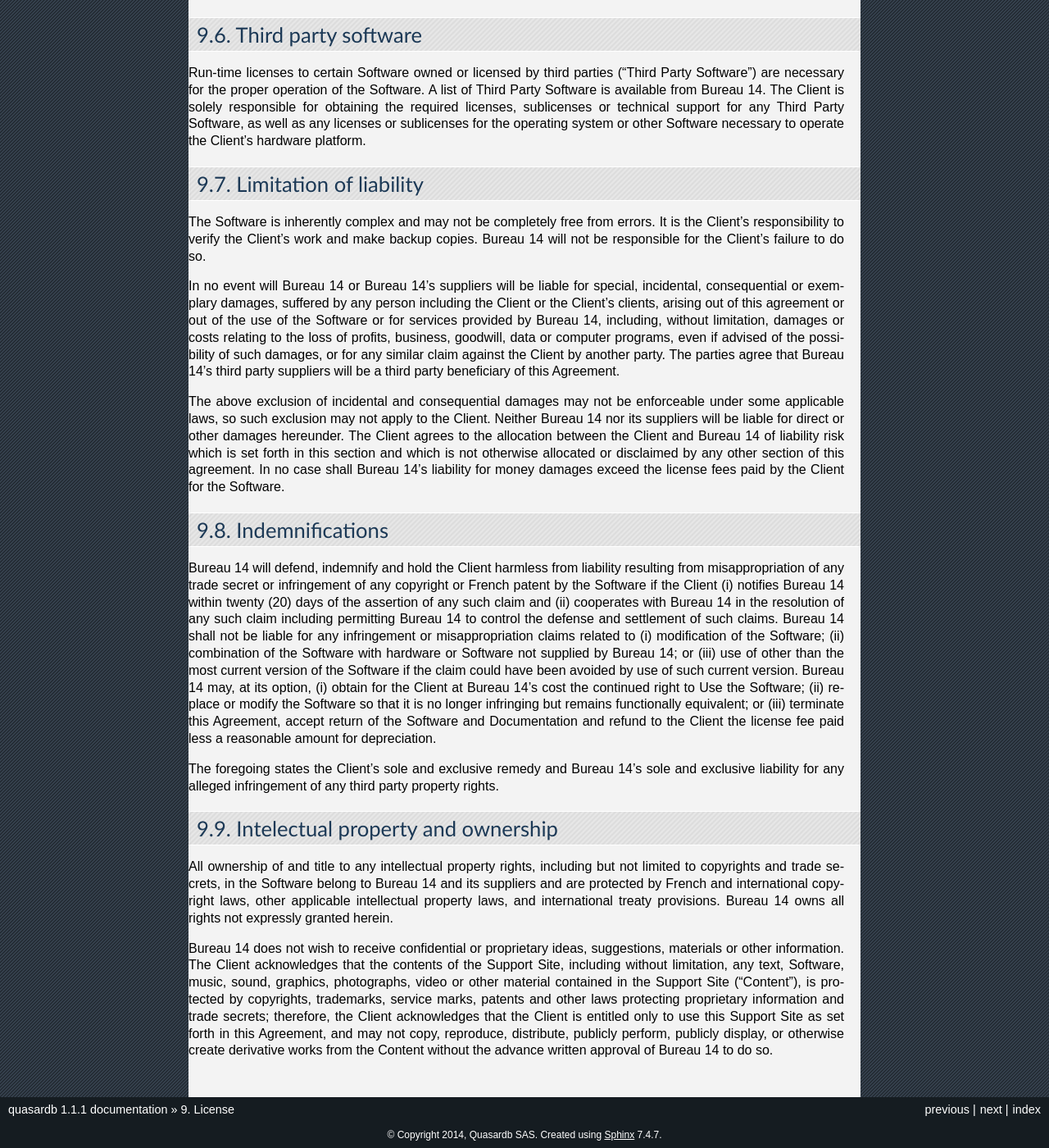
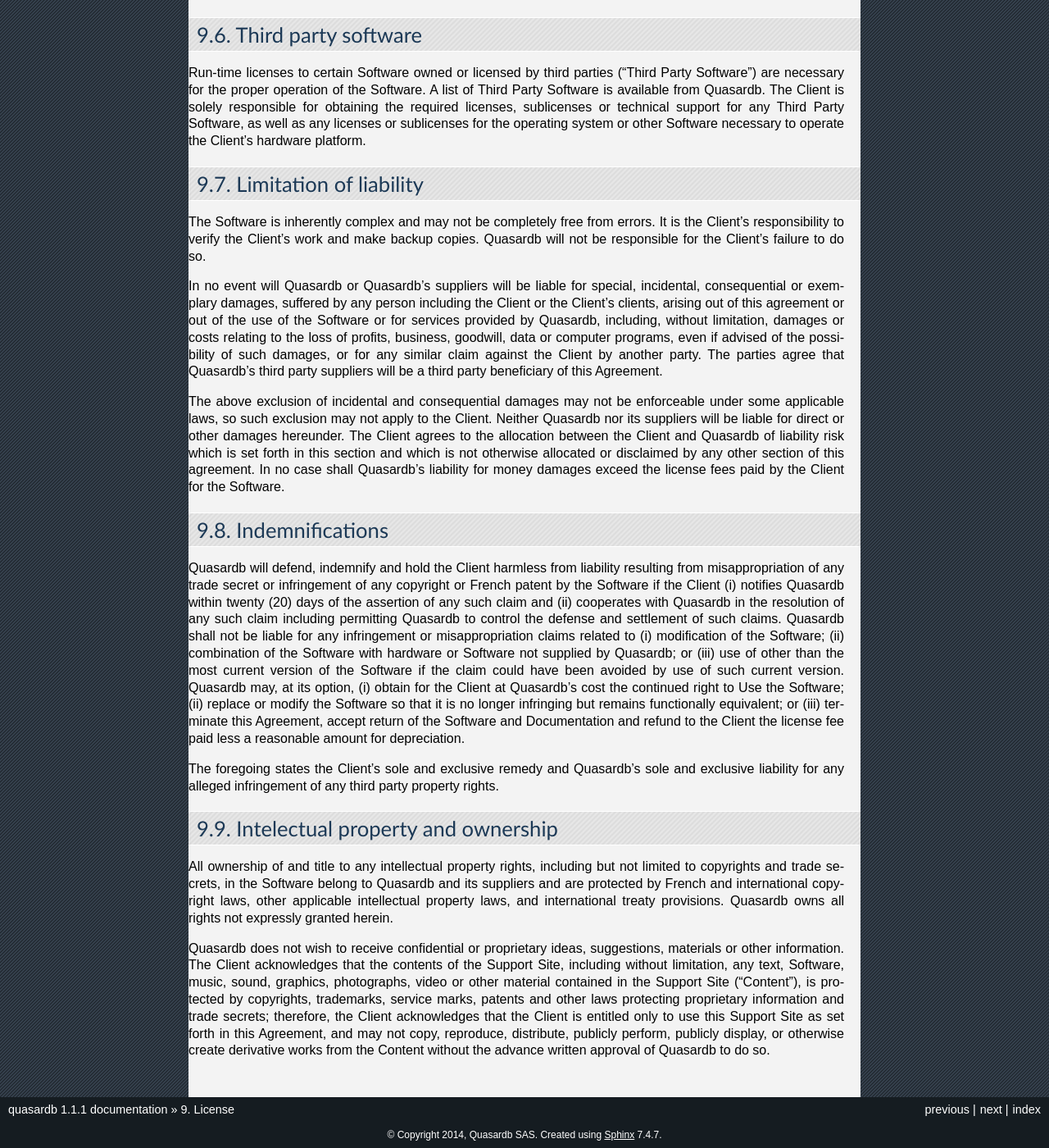
Before and after one commit to iltommi/qdb-documentation, a Sphinx documentation site: the page built from source/license.rst, in a window 1280 px wide and 1400 px high, scrolled down 1968 px. Shown: the whole window at 82% size. Built offline with Sphinx 7.4.7, drawn with Linux system fonts in a browser that asks for light colours; some of the changed text lies outside the part shown.

Commit message:
Change all license.rst references to b14 to Quasardb.

```diff
--- a/source/license.rst
+++ b/source/license.rst
@@ -31,7 +31,7 @@ When your quasardb license expires:
  #. You are not eligible for upgrades or dedicated assistance.
  #. You may report bugs at `bug@quasardb.net <bug@quasardb.net>`_,
 
-Please contact your Bureau 14 representative to renew your license (see :doc:`contact`).
+Please contact your Quasardb representative to renew your license (see :doc:`contact`).
 
 Scope of the licensed rights
 ----------------------------
@@ -39,7 +39,7 @@ Scope of the licensed rights
 Software Use
 ++++++++++++
 
-Provided the Client has paid the applicable license fees, BUREAU 14 grants the
+Provided the Client has paid the applicable license fees, Quasardb grants the
 Client a non-exclusive, non-transferable right to load, store, execute and
 modify (only as described in the Documentation) (“Use”) the object code
 version of the Software specifically limited to the Licensed Configuration as
@@ -55,7 +55,7 @@ Updates and Upgrades
 ++++++++++++++++++++
 
 Provided the Client has ordered and paid for Product Support, his Use of the
-Software includes Updates and Upgrades BUREAU 14 provides to the Client.
+Software includes Updates and Upgrades Quasardb provides to the Client.
 
 Runtime programs
 ++++++++++++++++
@@ -92,7 +92,7 @@ others to attempt any of the foregoing.
 The Client may not loan, rent, lease, provide a service for which the Client
 charges a fee, license or otherwise transfer the Software or any copy thereof,
 to or for the benefit of a third party.  The Client may not delete or change
-any of the proprietary rights notices of BUREAU 14 and its suppliers appearing
+any of the proprietary rights notices of Quasardb and its suppliers appearing
 on the Software or Documentation and the Client agrees to reproduce all such
 notices on each copy he is permitted to make under this Agreement.
 
@@ -102,7 +102,7 @@ Interoperability
 ++++++++++++++++
 
 In the event the Client needs to provide for interoperability with his own
-software or hardware, the Client must first contact BUREAU 14 to receive such
+software or hardware, the Client must first contact Quasardb to receive such
 interoperability assistance and the Client will not reverse engineer the
 Software on his own.
 
@@ -111,7 +111,7 @@ Third party software
 
 Run-time licenses to certain Software owned or licensed by third parties
 (“Third Party Software”) are necessary for the proper operation of the
-Software. A list of Third Party Software is available from Bureau 14. The
+Software. A list of Third Party Software is available from Quasardb. The
 Client is solely responsible for obtaining the required licenses, sublicenses
 or technical support for any Third Party Software, as well as any licenses or
 sublicenses for the operating system or other Software necessary to operate
@@ -122,48 +122,48 @@ Limitation of liability
 
 The Software is inherently complex and may not be completely free from errors.
 It is the Client’s responsibility to verify the Client’s work and make backup
-copies. Bureau 14 will not be responsible for the Client’s failure to do so.
+copies. Quasardb will not be responsible for the Client’s failure to do so.
 
-In no event will Bureau 14 or Bureau 14’s suppliers will be liable for
+In no event will Quasardb or Quasardb’s suppliers will be liable for
 special, incidental, consequential or exemplary damages, suffered by any
 person including the Client or the Client’s clients, arising out of this
-agreement or out of the use of the Software or for services provided by Bureau
-14, including, without limitation, damages or costs relating to the loss of
+agreement or out of the use of the Software or for services provided by Quasardb,
+including, without limitation, damages or costs relating to the loss of
 profits, business, goodwill, data or computer programs, even if advised of the
 possibility of such damages, or for any similar claim against the Client by
-another party. The parties agree that Bureau 14’s third party suppliers will
+another party. The parties agree that Quasardb’s third party suppliers will
 be a third party beneficiary of this Agreement.
 
 The above exclusion of incidental and consequential damages may not be
 enforceable under some applicable laws, so such exclusion may not apply to the
-Client. Neither Bureau 14 nor its suppliers will be liable for direct or other
+Client. Neither Quasardb nor its suppliers will be liable for direct or other
 damages hereunder. The Client agrees to the allocation between the Client and
-Bureau 14 of liability risk which is set forth in this section and which is
+Quasardb of liability risk which is set forth in this section and which is
 not otherwise allocated or disclaimed by any other section of this agreement.
-In no case shall Bureau 14’s liability for money damages exceed the license
+In no case shall Quasardb’s liability for money damages exceed the license
 fees paid by the Client for the Software.
 
 Indemnifications
 ----------------
 
-Bureau 14 will defend, indemnify and hold the Client harmless from liability
+Quasardb will defend, indemnify and hold the Client harmless from liability
 resulting from misappropriation of any trade secret or infringement of any
-copyright or French patent by the Software if the Client (i) notifies Bureau
-14 within twenty (20) days of the assertion of any such claim and (ii)
-cooperates with Bureau 14 in the resolution of any such claim including
-permitting Bureau 14 to control the defense and settlement of such claims.
-Bureau 14 shall not be liable for any infringement or misappropriation claims
+copyright or French patent by the Software if the Client (i) notifies Quasardb
+within twenty (20) days of the assertion of any such claim and (ii)
+cooperates with Quasardb in the resolution of any such claim including
+permitting Quasardb to control the defense and settlement of such claims.
+Quasardb shall not be liable for any infringement or misappropriation claims
 related to (i) modification of the Software; (ii) combination of the Software
-with hardware or Software not supplied by Bureau 14; or (iii) use of other
+with hardware or Software not supplied by Quasardb; or (iii) use of other
 than the most current version of the Software if the claim could have been
-avoided by use of such current version. Bureau 14 may, at its option, (i)
-obtain for the Client at Bureau 14’s cost the continued right to Use the
+avoided by use of such current version. Quasardb may, at its option, (i)
+obtain for the Client at Quasardb’s cost the continued right to Use the
 Software; (ii) replace or modify the Software so that it is no longer
 infringing but remains functionally equivalent; or (iii) terminate this
 Agreement, accept return of the Software and Documentation and refund to the
 Client the license fee paid less a reasonable amount for depreciation.
 
-The foregoing states the Client’s sole and exclusive remedy and Bureau 14’s
+The foregoing states the Client’s sole and exclusive remedy and Quasardb’s
 sole and exclusive liability for any alleged infringement of any third party
 property rights.
 
@@ -171,12 +171,12 @@ Intelectual property and ownership
 ----------------------------------
 
 All ownership of and title to any intellectual property rights, including but
-not limited to copyrights and trade secrets, in the Software belong to Bureau
-14 and its suppliers and are protected by French and international copyright
+not limited to copyrights and trade secrets, in the Software belong to Quasardb
+and its suppliers and are protected by French and international copyright
 laws, other applicable intellectual property laws, and international treaty
-provisions. Bureau 14 owns all rights not expressly granted herein.
+provisions. Quasardb owns all rights not expressly granted herein.
 
-Bureau 14 does not wish to receive confidential or proprietary ideas,
+Quasardb does not wish to receive confidential or proprietary ideas,
 suggestions, materials or other information. The Client acknowledges that the
 contents of the Support Site, including without limitation, any text,
 Software, music, sound, graphics, photographs, video or other material
@@ -186,4 +186,4 @@ information and trade secrets; therefore, the Client acknowledges that the
 Client is entitled only to use this Support Site as set forth in this
 Agreement, and may not copy, reproduce, distribute, publicly perform, publicly
 display, or otherwise create derivative works from the Content without the
-advance written approval of Bureau 14 to do so.
+advance written approval of Quasardb to do so.
```
